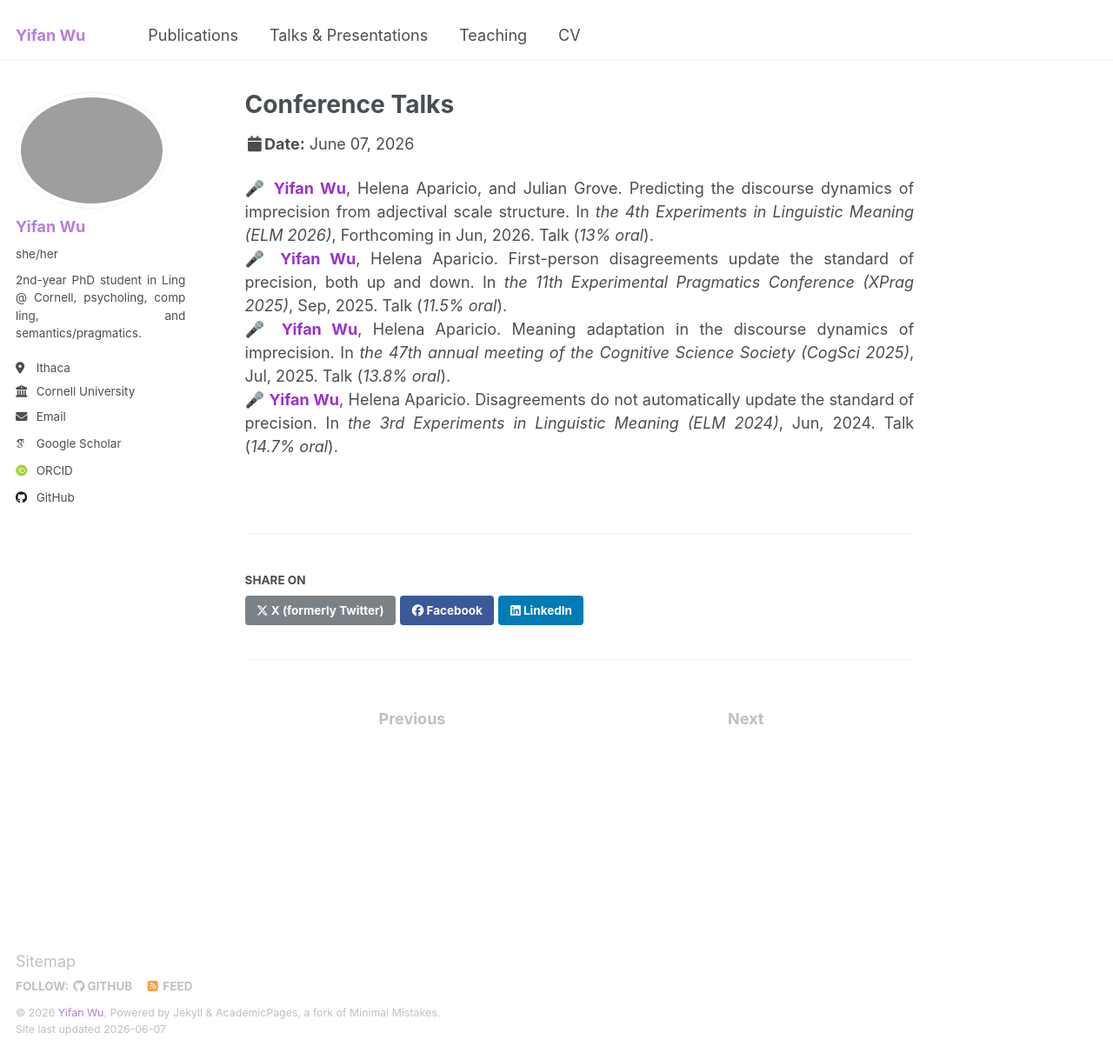
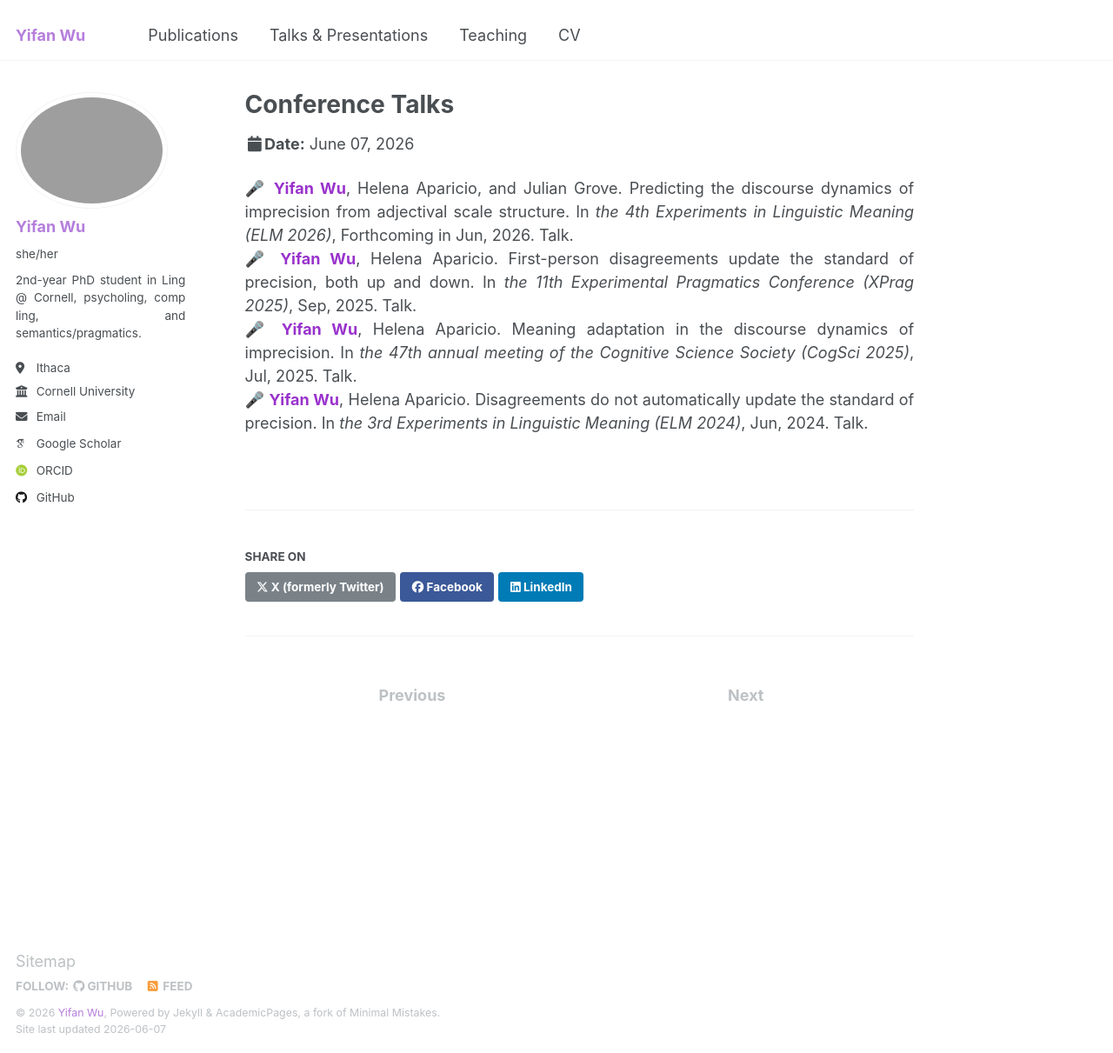
Before and after one commit to lynn-yifanwu-ling/lynn-yifanwu-ling.github.io, a Jekyll site: the page built from _talks/talks.md, in a window 1280 px wide and 1211 px high. Shown: the whole window at 87% size. Built offline with Jekyll 4.4.1, drawn with Linux system fonts in a browser that asks for light colours; emoji names are drawn with the system emoji font; some web fonts are replaced.

Commit message:
Update talks.md

```diff
--- a/_talks/talks.md
+++ b/_talks/talks.md
@@ -5,7 +5,7 @@ type: "Talk"
 permalink: /talks/conference_talks
 ---
 
-:microphone: **<span style="color: #9932CC;">Yifan Wu</span>**, Helena Aparicio, and Julian Grove. Predicting the discourse dynamics of imprecision from adjectival scale structure. In *the 4th Experiments in Linguistic Meaning (ELM 2026)*, Forthcoming in Jun, 2026. Talk (*13% oral*). <br>
-:microphone: **<span style="color: #9932CC;">Yifan Wu</span>**, Helena Aparicio. First-person disagreements update the standard of precision, both up and down. In *the 11th Experimental Pragmatics Conference (XPrag 2025)*, Sep, 2025. Talk (*11.5% oral*). <br>
-:microphone: **<span style="color: #9932CC;">Yifan Wu</span>**, Helena Aparicio. Meaning adaptation in the discourse dynamics of imprecision. In *the 47th annual meeting of the Cognitive Science Society (CogSci 2025)*, Jul, 2025. Talk (*13.8% oral*). <br>
-:microphone: **<span style="color: #9932CC;">Yifan Wu</span>**, Helena Aparicio. Disagreements do not automatically update the standard of precision. In *the 3rd Experiments in Linguistic Meaning (ELM 2024)*, Jun, 2024. Talk (*14.7% oral*). <br>
+:microphone: **<span style="color: #9932CC;">Yifan Wu</span>**, Helena Aparicio, and Julian Grove. Predicting the discourse dynamics of imprecision from adjectival scale structure. In *the 4th Experiments in Linguistic Meaning (ELM 2026)*, Forthcoming in Jun, 2026. Talk. <br>
+:microphone: **<span style="color: #9932CC;">Yifan Wu</span>**, Helena Aparicio. First-person disagreements update the standard of precision, both up and down. In *the 11th Experimental Pragmatics Conference (XPrag 2025)*, Sep, 2025. Talk. <br>
+:microphone: **<span style="color: #9932CC;">Yifan Wu</span>**, Helena Aparicio. Meaning adaptation in the discourse dynamics of imprecision. In *the 47th annual meeting of the Cognitive Science Society (CogSci 2025)*, Jul, 2025. Talk. <br>
+:microphone: **<span style="color: #9932CC;">Yifan Wu</span>**, Helena Aparicio. Disagreements do not automatically update the standard of precision. In *the 3rd Experiments in Linguistic Meaning (ELM 2024)*, Jun, 2024. Talk. <br>
```
